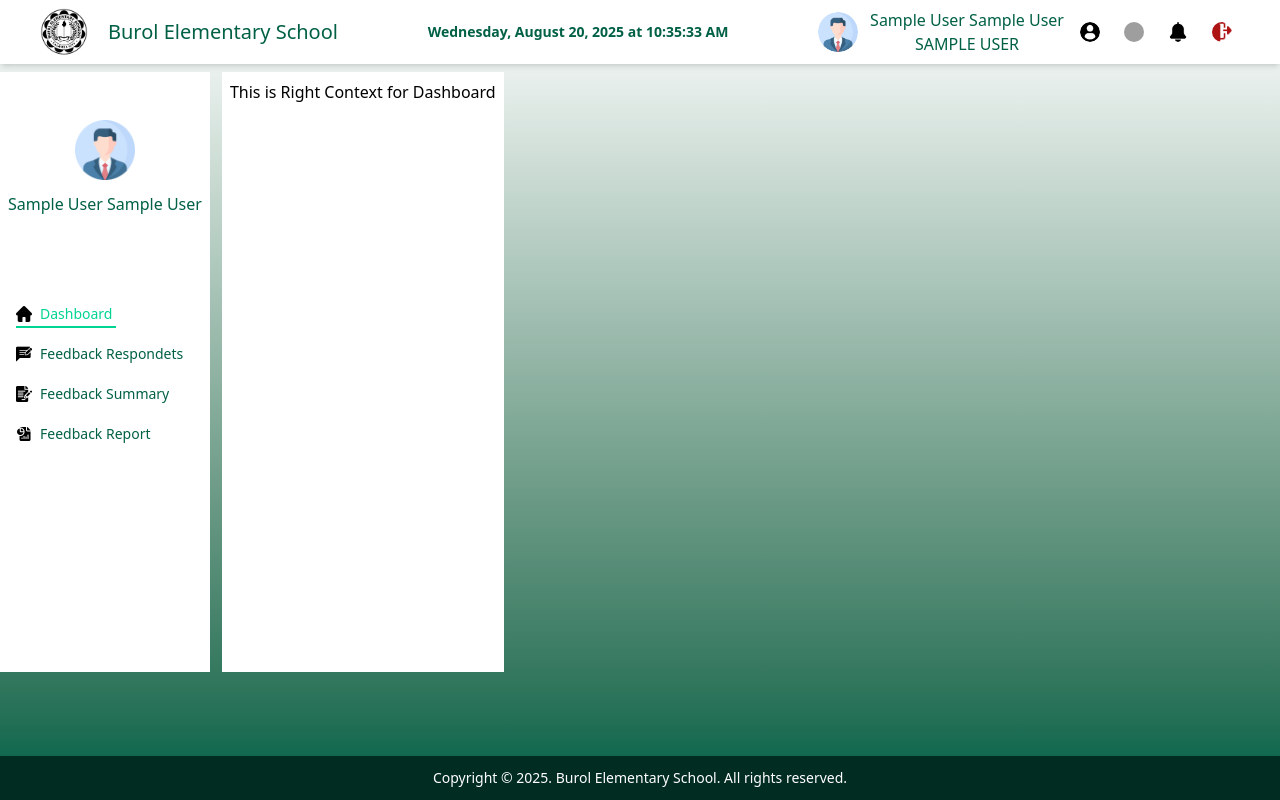
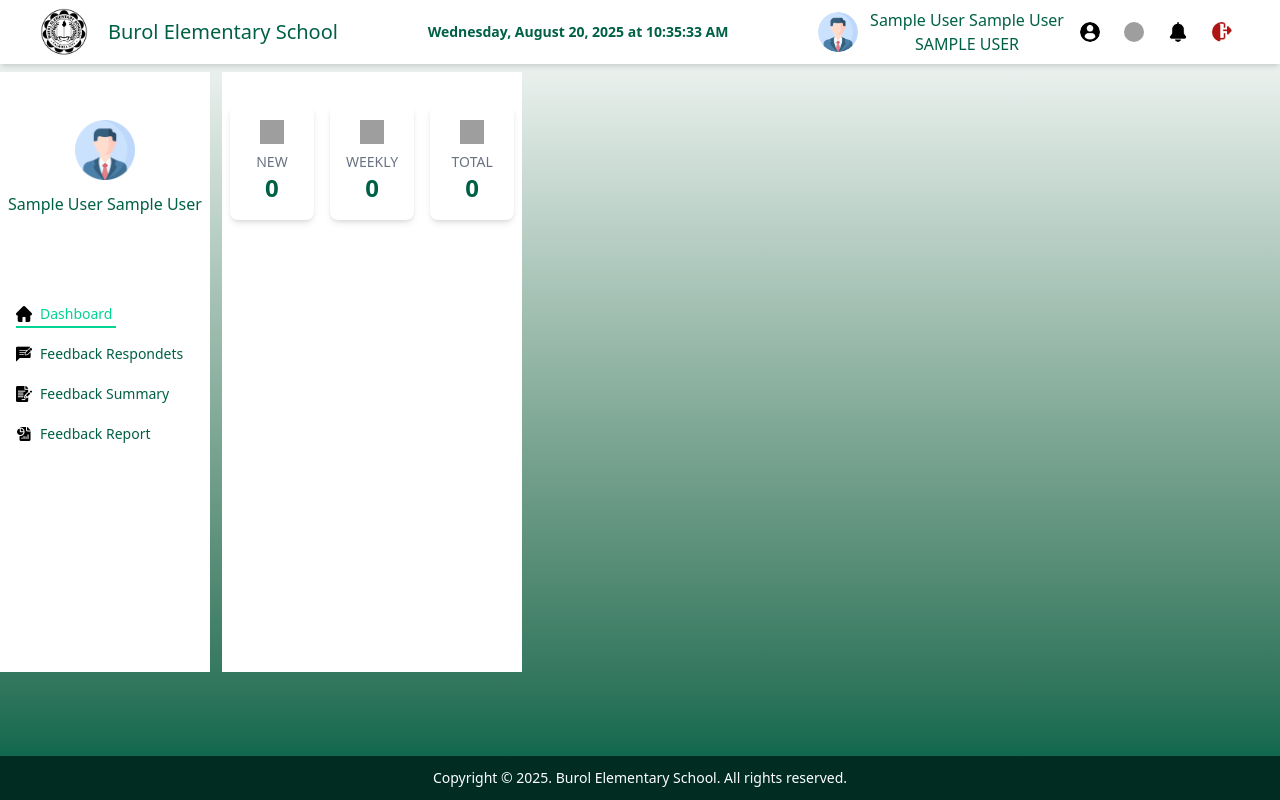
Before and after one commit to aLexazami/burol-elementary-school-system, a PHP site: page /pages/main-admin.php in a window 1280 px wide. Run offline with PHP 8.4, Linux system fonts and the light colour scheme; the visitor is signed in with stand-in values (Sample User, id 1); tables that the repository leaves empty hold one stand-in row (values such as "Sample post"); grey boxes are pictures that could not be loaded.

Commit message:
Create a function

```diff
--- /dev/null
+++ b/includes/functions.php
@@ -0,0 +1,55 @@
+<?php
+function getRespondentCount($type, $conn) {
+  switch ($type) {
+    case 'new':
+      $sql = "SELECT COUNT(*) FROM feedback_respondents WHERE DATE(submitted_at) = CURDATE()";
+      break;
+    case 'weekly':
+      $sql = "SELECT COUNT(*) FROM feedback_respondents WHERE YEARWEEK(submitted_at, 1) = YEARWEEK(CURDATE(), 1)";
+      break;
+case 'annual':
+  $sql = "SELECT COUNT(*) FROM feedback_respondents WHERE YEAR(submitted_at) = YEAR(CURDATE())";
+  break;
+    default:
+      return 0;
+  }
+
+  $result = mysqli_query($conn, $sql);
+  if ($result) {
+    $row = mysqli_fetch_row($result);
+    return $row[0];
+  } else {
+    return 0;
+  }
+
+}
+
+function insertSnapshot($type, $conn) {
+  switch ($type) {
+    case 'daily':
+      $sql = "SELECT COUNT(*) FROM feedback_respondents WHERE DATE(submitted_at) = CURDATE()";
+      $date = date('Y-m-d');
+      break;
+    case 'weekly':
+      $sql = "SELECT COUNT(*) FROM feedback_respondents WHERE YEARWEEK(submitted_at, 1) = YEARWEEK(CURDATE(), 1)";
+      $date = date('Y-m-d'); // or use start of week
+      break;
+    case 'annual':
+      $sql = "SELECT COUNT(*) FROM feedback_respondents WHERE YEAR(submitted_at) = YEAR(CURDATE())";
+      $date = date('Y-m-d'); // or use Jan 1
+      break;
+    default:
+      return false;
+  }
+
+  $result = mysqli_query($conn, $sql);
+  $row = mysqli_fetch_row($result);
+  $count = $row[0];
+
+  $insert = $conn->prepare("INSERT INTO respondent_snapshots (snapshot_type, count, snapshot_date) VALUES (?, ?, ?)");
+  $insert->bind_param("sis", $type, $count, $date);
+  return $insert->execute();
+
+  file_put_contents('snapshot-log.txt', "Inserted $type snapshot: $count on $date\n", FILE_APPEND);
+}
+?>
--- /dev/null
+++ b/info.php
@@ -0,0 +1 @@
+<?php phpinfo(); ?>
--- a/pages/main-admin.php
+++ b/pages/main-admin.php
@@ -11,6 +11,16 @@ if (!isset($_SESSION['username'])) {
     header("Location: ../index.php");
     exit();
 }
+
+require_once '../db-connection.php';
+require_once '../includes/functions.php';
+
+
+$newCount = getRespondentCount('new', $conn);
+$weeklyCount = getRespondentCount('weekly', $conn);
+$totalCount = getRespondentCount('total', $conn);
+
+
 ?>
 
 <!DOCTYPE html>
@@ -39,7 +49,29 @@ if (!isset($_SESSION['username'])) {
       </div>
       <!-- Right Side Context Section -->
       <div class="bg-white p-2 h-150">
-        <h1>This is Right Context for Dashboard</h1>
+        <div class="grid grid-cols-1 sm:grid-cols-2 md:grid-cols-3 gap-4 mt-6">
+  <!-- New -->
+  <div class="bg-white shadow-md rounded-lg p-4 text-center">
+    <img src="/assets/icons/new.png" class="mx-auto h-6 w-6 mb-2">
+    <p class="text-sm text-gray-500 uppercase">New</p>
+    <p class="text-2xl font-bold text-emerald-800"><?= $newCount ?></p>
+  </div>
+
+  <!-- Weekly -->
+  <div class="bg-white shadow-md rounded-lg p-4 text-center">
+    <img src="/assets/icons/weekly.png" class="mx-auto h-6 w-6 mb-2">
+    <p class="text-sm text-gray-500 uppercase">Weekly</p>
+    <p class="text-2xl font-bold text-emerald-800"><?= $weeklyCount ?></p>
+  </div>
+
+  <!-- Total -->
+  <div class="bg-white shadow-md rounded-lg p-4 text-center">
+    <img src="/assets/icons/total.png" class="mx-auto h-6 w-6 mb-2">
+    <p class="text-sm text-gray-500 uppercase">Total</p>
+    <p class="text-2xl font-bold text-emerald-800"><?= $totalCount ?></p>
+  </div>
+</div>
+      </div>
       </div>
     </section>
   </main>
--- a/src/styles.css
+++ b/src/styles.css
@@ -33,6 +33,7 @@
     --color-pink-800: oklch(45.9% 0.187 3.815);
     --color-gray-100: oklch(96.7% 0.003 264.542);
     --color-gray-200: oklch(92.8% 0.006 264.531);
+    --color-gray-500: oklch(55.1% 0.027 264.364);
     --color-gray-700: oklch(37.3% 0.034 259.733);
     --color-gray-800: oklch(27.8% 0.033 256.848);
     --color-black: #000;
@@ -294,6 +295,9 @@
   .mt-5 {
     margin-top: calc(var(--spacing) * 5);
   }
+  .mt-6 {
+    margin-top: calc(var(--spacing) * 6);
+  }
   .mt-10 {
     margin-top: calc(var(--spacing) * 10);
   }
@@ -341,6 +345,9 @@
   }
   .flex {
     display: flex;
+  }
+  .grid {
+    display: grid;
   }
   .hidden {
     display: none;
@@ -558,6 +565,9 @@
   .resize-none {
     resize: none;
   }
+  .grid-cols-1 {
+    grid-template-columns: repeat(1, minmax(0, 1fr));
+  }
   .flex-col {
     flex-direction: column;
   }
@@ -581,6 +591,9 @@
   }
   .justify-start {
     justify-content: flex-start;
+  }
+  .gap-4 {
+    gap: calc(var(--spacing) * 4);
   }
   .space-y-2 {
     :where(& > :not(:last-child)) {
@@ -841,6 +854,9 @@
   .text-emerald-800 {
     color: var(--color-emerald-800);
   }
+  .text-gray-500 {
+    color: var(--color-gray-500);
+  }
   .text-gray-700 {
     color: var(--color-gray-700);
   }
@@ -997,9 +1013,19 @@
       cursor: pointer;
     }
   }
+  .sm\:grid-cols-2 {
+    @media (width >= 40rem) {
+      grid-template-columns: repeat(2, minmax(0, 1fr));
+    }
+  }
   .md\:hidden {
     @media (width >= 48rem) {
       display: none;
+    }
+  }
+  .md\:grid-cols-3 {
+    @media (width >= 48rem) {
+      grid-template-columns: repeat(3, minmax(0, 1fr));
     }
   }
 }
```
Also changed, not shown: controllers/snapshot-daily.php (added, +9 -0 lines).
